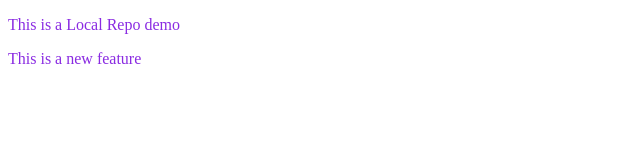
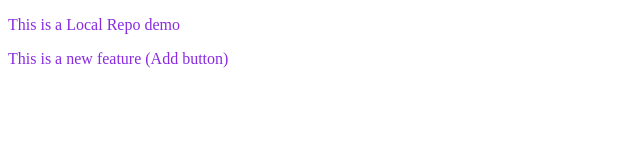
Before and after one commit to sandhiyarv2-345/localRepo, a plain HTML site: page index.html in a window 1280 px wide. Shown: the full height of the page, 0-640 px from the left. Drawn offline with Linux system fonts and the light colour scheme.

Commit message:
Added button

```diff
--- a/index.html
+++ b/index.html
@@ -8,6 +8,6 @@
 </head>
 <body>
     <p>This is a Local Repo demo</p>
-    <p>This is a new feature</p>
+    <p>This is a new feature (Add button)</p>
 </body>
 </html>
```
